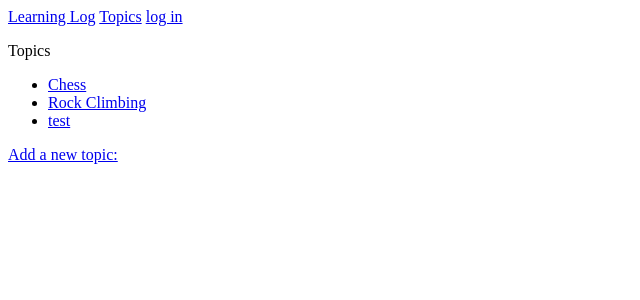
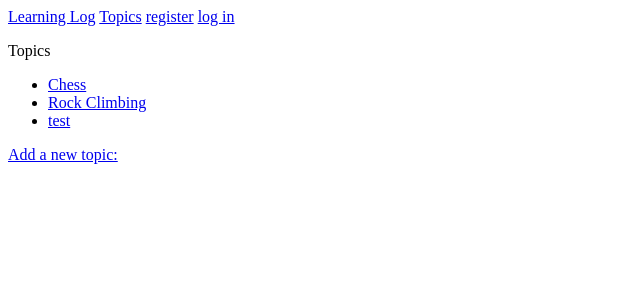
Before and after one commit to Hsuning-Ma/Python-Crash-Course, a Django app: page /learning_logs/topics/ in a window 1280 px wide. Shown: the top 300 px of the page, without its empty margins (0-640 px from the left). Run offline with Django 3.2, Linux system fonts and the light colour scheme; data comes from the database, SQL or seed files in the repository; parts of the project's set-up code (start-up, migrations or seed data) failed here and were passed over.

Commit message:
linking to the registration page

```diff
--- a/WebApplications/learning_logs/templates/learning_logs/base.html
+++ b/WebApplications/learning_logs/templates/learning_logs/base.html
@@ -5,6 +5,7 @@
   Hello, {{ user.username }}
   <a href = "{% url "users:logout" %}" >logout</a>
   {% else %}
+  <a href = "{% url 'users:register' %}" > register</a>
   <a href = "{% url 'users:login' %}" > log in</a>
   {% endif %}
 </p>
```
